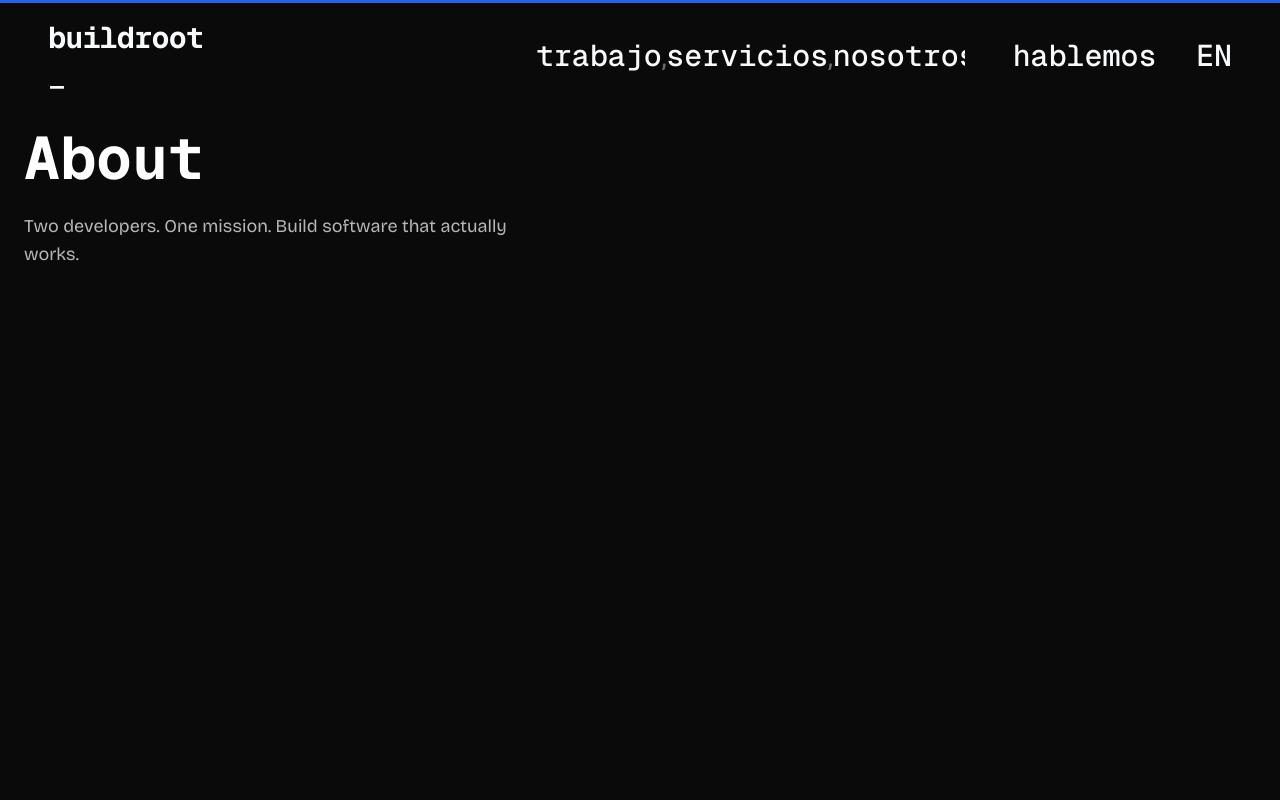
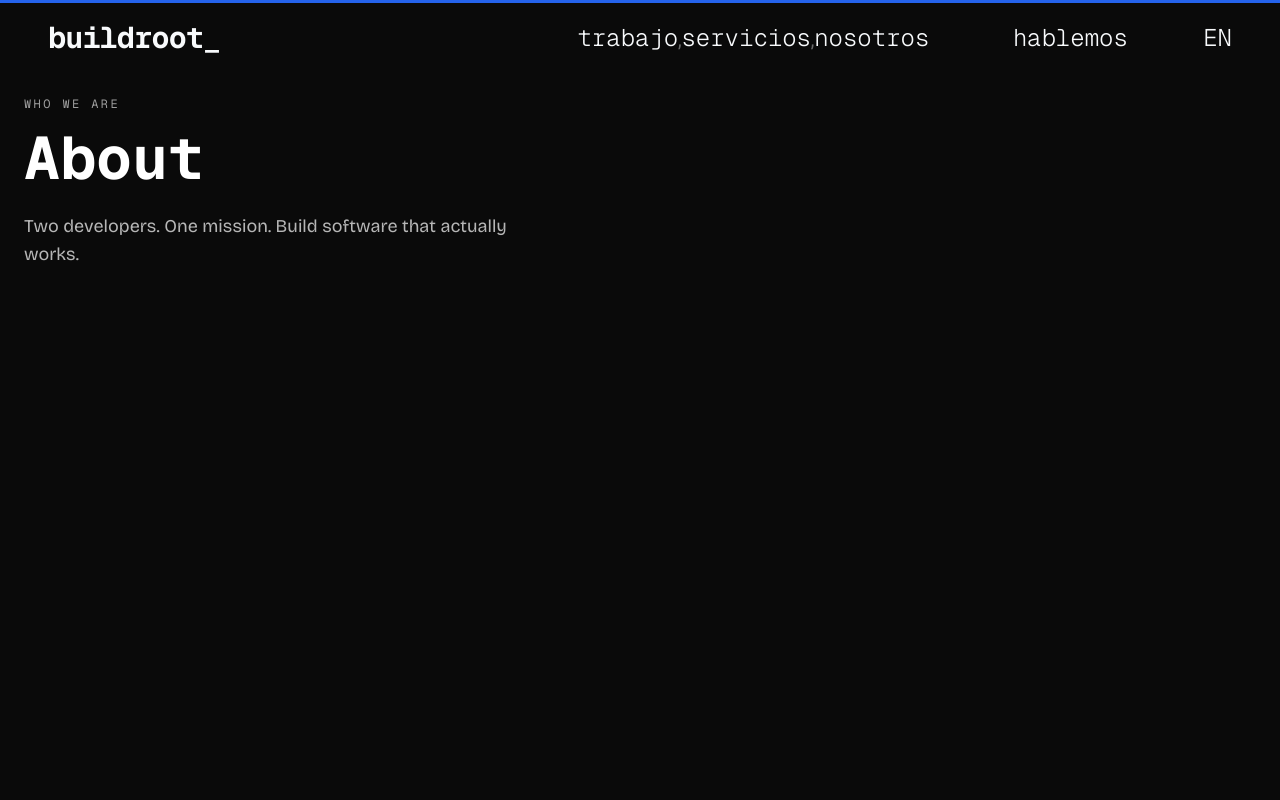
Before and after one commit to buildroot-tech/front-buildroot, a Next.js app: page /es/about in a window 1280 px wide. Shown: the top 800 px of the page. Built offline with nearby package versions, Linux system fonts and the light colour scheme.

Commit message:
feat(i18n): trigger scrambler on language change and thin navbar text

```diff
--- a/components/layout/Header.tsx
+++ b/components/layout/Header.tsx
@@ -125,7 +125,7 @@ export function Header({ dict, lang = "en" }: HeaderProps) {
               <span key={link.href} className="flex items-center">
                 <Link
                   href={link.href}
-                  className="group relative font-mono text-3xl font-medium transition-colors hover:text-[var(--accent)]"
+                  className="group relative font-mono text-3xl md:text-2xl font-light transition-colors hover:text-[var(--accent)]"
                   style={
                     {
                       color: textColor,
@@ -153,7 +153,7 @@ export function Header({ dict, lang = "en" }: HeaderProps) {
                 </Link>
                 {i < navLinks.length - 1 && (
                   <span
-                    className="text-3xl"
+                    className="text-3xl md:text-2xl font-light"
                     style={
                       {
                         color: textColor,
@@ -171,7 +171,7 @@ export function Header({ dict, lang = "en" }: HeaderProps) {
           {/* Contact link */}
           <Link
             href="/contact"
-            className="group relative font-mono text-3xl font-medium transition-colors hover:text-[var(--accent)] ml-8"
+            className="group relative font-mono text-3xl md:text-2xl font-light transition-colors hover:text-[var(--accent)] ml-8"
             style={
               {
                 color: textColor,
@@ -195,9 +195,8 @@ export function Header({ dict, lang = "en" }: HeaderProps) {
             />
           </Link>
 
-          {/* Lang Toggle */}
-          <a
-            className="group relative font-mono text-3xl font-medium transition-colors hover:text-[var(--accent)] ml-6"
+          <Link
+            className="group relative font-mono text-3xl md:text-2xl font-light transition-colors hover:text-[var(--accent)] ml-6"
             style={{ color: textColor }}
             href={lang === "en" ? `/es${normalizedPathname === "/" ? "" : normalizedPathname}` : normalizedPathname}
             onMouseEnter={() => langRef.current?.scramble()}
@@ -210,7 +209,7 @@ export function Header({ dict, lang = "en" }: HeaderProps) {
               trigger="mount"
               key={`lang-${pathname}`}
             />
-          </a>
+          </Link>
 
           {/* Mobile Burger */}
           <button
@@ -257,7 +256,7 @@ export function Header({ dict, lang = "en" }: HeaderProps) {
                 <Link
                   key={link.href}
                   href={link.href}
-                  className="font-mono text-4xl font-medium tracking-tight text-[var(--text-primary)] transition-colors hover:text-[var(--accent)]"
+                  className="font-mono text-4xl font-light tracking-tight text-[var(--text-primary)] transition-colors hover:text-[var(--accent)]"
                   onClick={() => setMobileOpen(false)}
                 >
                   {link.label}
@@ -265,18 +264,18 @@ export function Header({ dict, lang = "en" }: HeaderProps) {
               ))}
               <Link
                 href="/contact"
-                className="font-mono text-4xl font-medium tracking-tight text-[var(--text-primary)] transition-colors hover:text-[var(--accent)]"
+                className="font-mono text-4xl font-light tracking-tight text-[var(--text-primary)] transition-colors hover:text-[var(--accent)]"
                 onClick={() => setMobileOpen(false)}
               >
                 {dict?.contact || "let's talk"}
               </Link>
-              <a
+              <Link
                 href={lang === "en" ? `/es${normalizedPathname === "/" ? "" : normalizedPathname}` : normalizedPathname}
-                className="font-mono text-4xl font-medium tracking-tight text-[var(--text-primary)] transition-colors hover:text-[var(--accent)] mt-8"
+                className="font-mono text-4xl font-light tracking-tight text-[var(--text-primary)] transition-colors hover:text-[var(--accent)] mt-8"
                 onClick={() => setMobileOpen(false)}
               >
                 {lang === "en" ? "ES" : "EN"}
-              </a>
+              </Link>
             </nav>
           </motion.div>
         )}
--- a/components/ui/TextScrambler.tsx
+++ b/components/ui/TextScrambler.tsx
@@ -106,6 +106,14 @@ const ScrambleText = forwardRef<ScrambleTextHandle, TextScramblerProps>(
       }
     }, [trigger, active, scramble, reset]);
 
+    const prevTextRef = useRef(text);
+    useEffect(() => {
+      if (prevTextRef.current !== text) {
+        prevTextRef.current = text;
+        scramble(); // Automatically scramble when text prop changes
+      }
+    }, [text, scramble]);
+
     const handleMouseEnter = () => {
       if (trigger === "hover" || trigger === "both") scramble();
       onMouseEnter?.();
```
